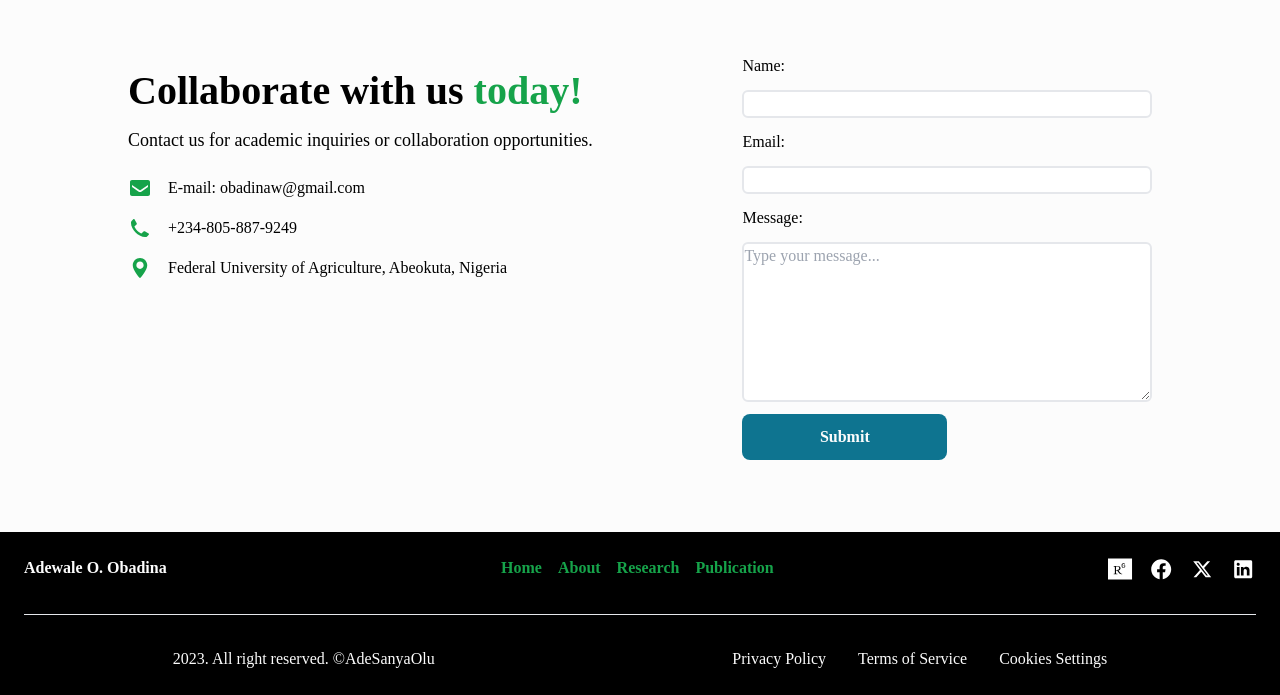
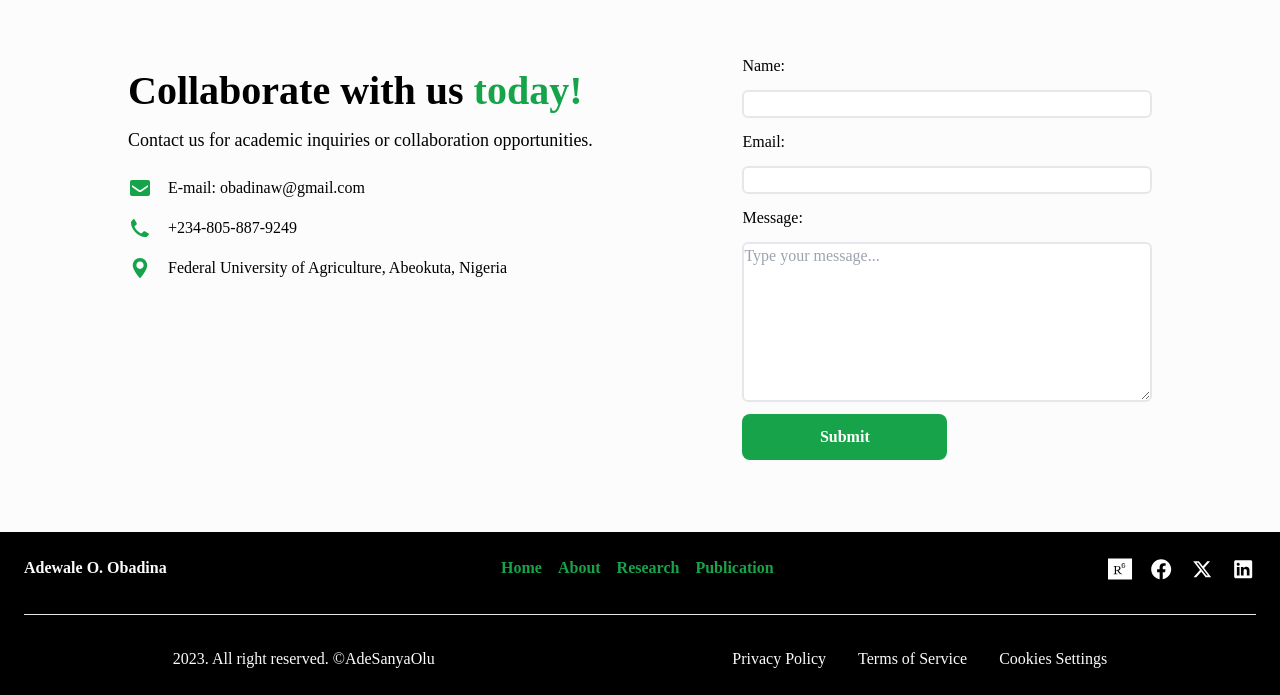
Before and after one commit to Adesanyaolu/obadina_web, a React (Vite) app: page / in a window 1280 px wide. Shown: the part 2745-3440 px from the top of the page. Built offline with nearby package versions, Linux system fonts and the light colour scheme.

Commit message:
Contact button

```diff
--- a/src/pages/Homepage.jsx
+++ b/src/pages/Homepage.jsx
@@ -195,7 +195,7 @@ function Homepage() {
                         />
                     </div>
                     <div>
-                        <DefaultButton className={'dark:bg-primaryGreen text-agsm text-white w-1/2'} buttonText={'Submit'} />
+                        <DefaultButton className={'dark:bg-primaryGreen bg-primaryGreen text-agsm text-white w-1/2'} buttonText={'Submit'} />
                     </div>
                 </form>
             </div>
```
